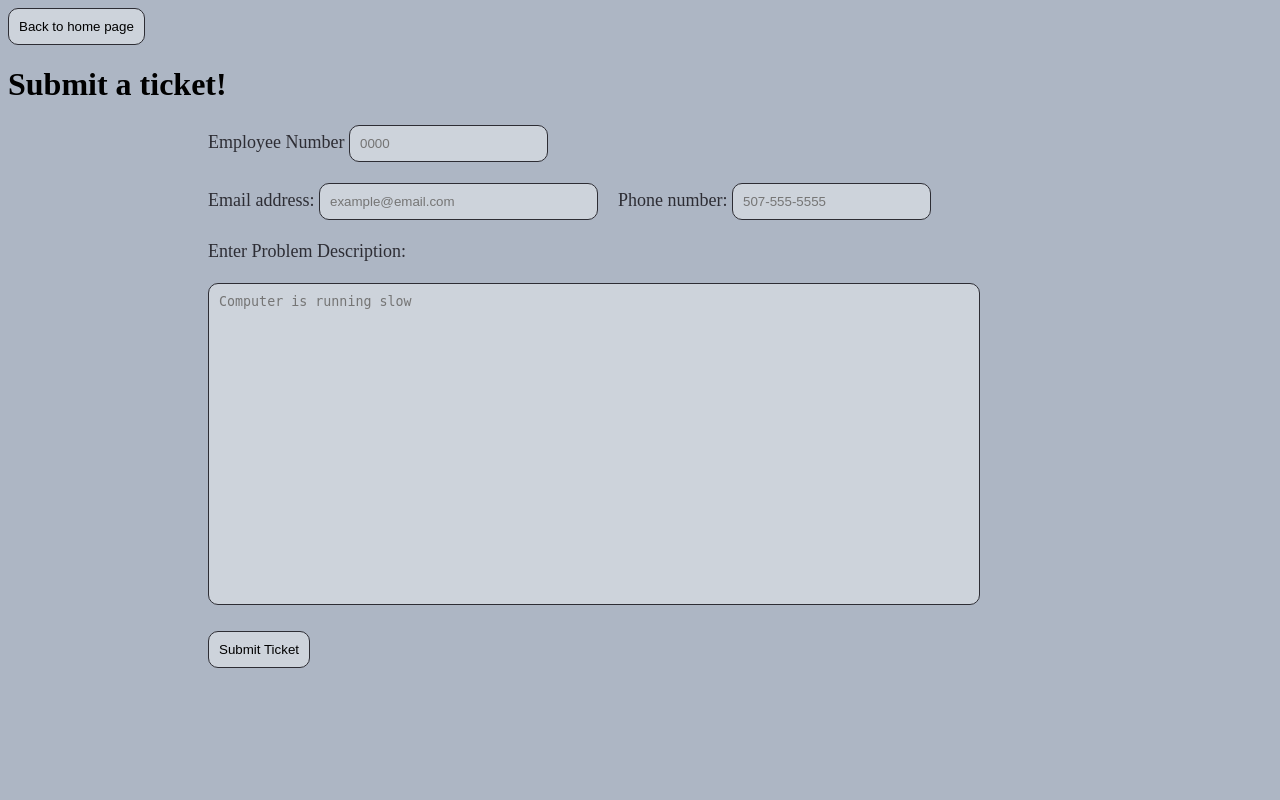
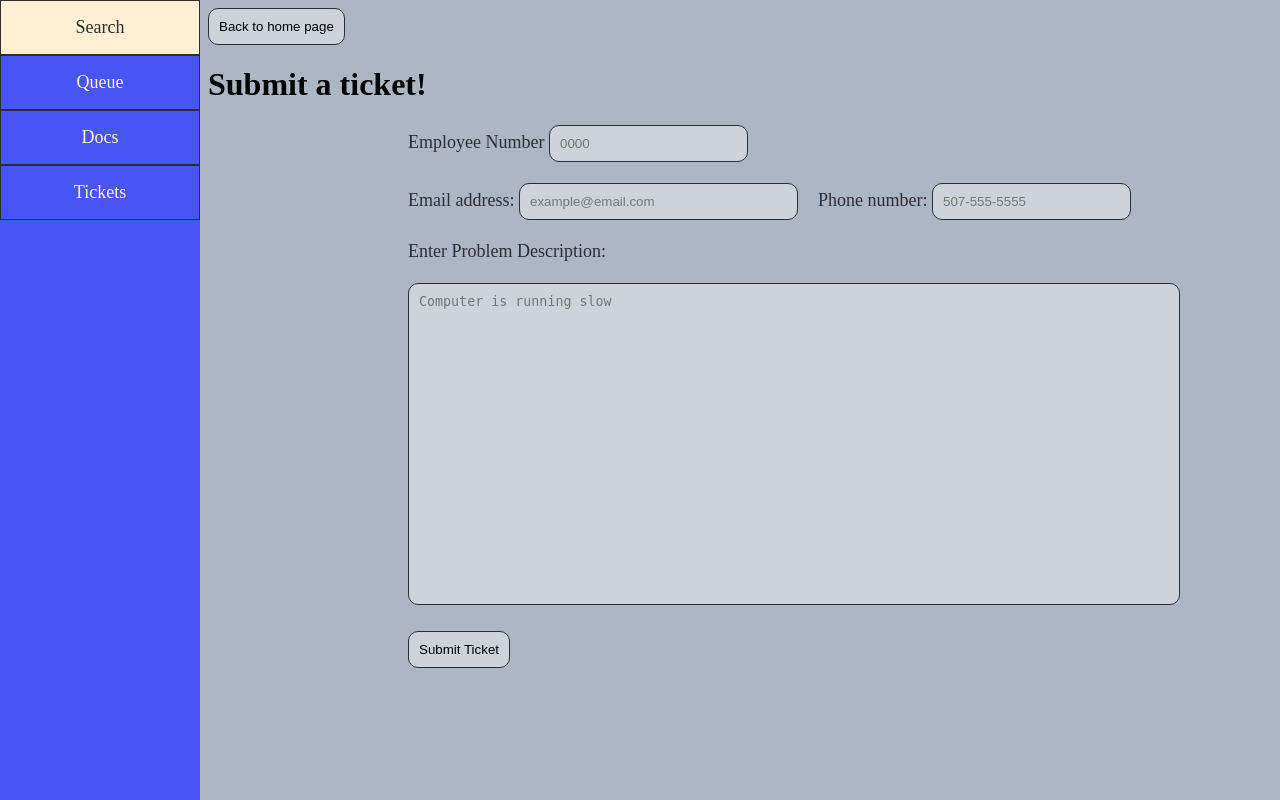
Before and after one commit to karis-plath/cosyCOSB, a PHP site: page /createTicket.html in a window 1280 px wide. Run offline with PHP 8.4, Linux system fonts and the light colour scheme.

Commit message:
Added side bar to ticket page
Added sidebar to ticket creation page, we need to pick to keep either the side bar or the return button

```diff
--- a/createTicket.css
+++ b/createTicket.css
@@ -35,7 +35,38 @@ textarea{
   color: #2d2d34;
   text-align: left;
 }
-
+.page{
+  padding-left: 200px;
+}
 .p{
   padding-left: 20px;
 }
+
+.sidenav {
+  height: 100%;
+  width: 200px; /* Adjust width as needed */
+  background-color: #4856f5;
+  position: fixed;
+  z-index: 1;
+  top: 0;
+  left: 0;
+  overflow-x: hidden;
+}
+
+.sidenav a {
+  padding: 16px;
+  text-decoration: none;
+  font-size: 18px;
+  color: #ffefd3;
+  background-color: #4856f5;
+  display: block;
+  text-align: center;
+  border-style:solid;
+  border-color: #2d2d34;
+  border-width: 1px;
+}
+
+.sidenav a:hover {
+  background-color: #ffefd3;
+  color: #2d2d34;
+}
--- a/createTicket.html
+++ b/createTicket.html
@@ -7,6 +7,16 @@
     <link rel="stylesheet" href="createTicket.css">
 </head>
 <body>
+    <div class="sidenav">
+        <a href="#">Search</a>
+        <a href="#">Queue</a>
+        <a href="#">Docs</a>
+        <a href="#">Tickets</a>
+        <div class="userName">
+
+        </div>
+    </div>
+    <div class="page">
         <div>
             <input type="submit" class="inputBtn" value="Back to home page">
         <div class="title">
@@ -44,5 +54,6 @@
 
             <br>
         </div>
+    </div>
 </body>
 </html>
```
Lines whose indentation alone changed are shown as unchanged.
